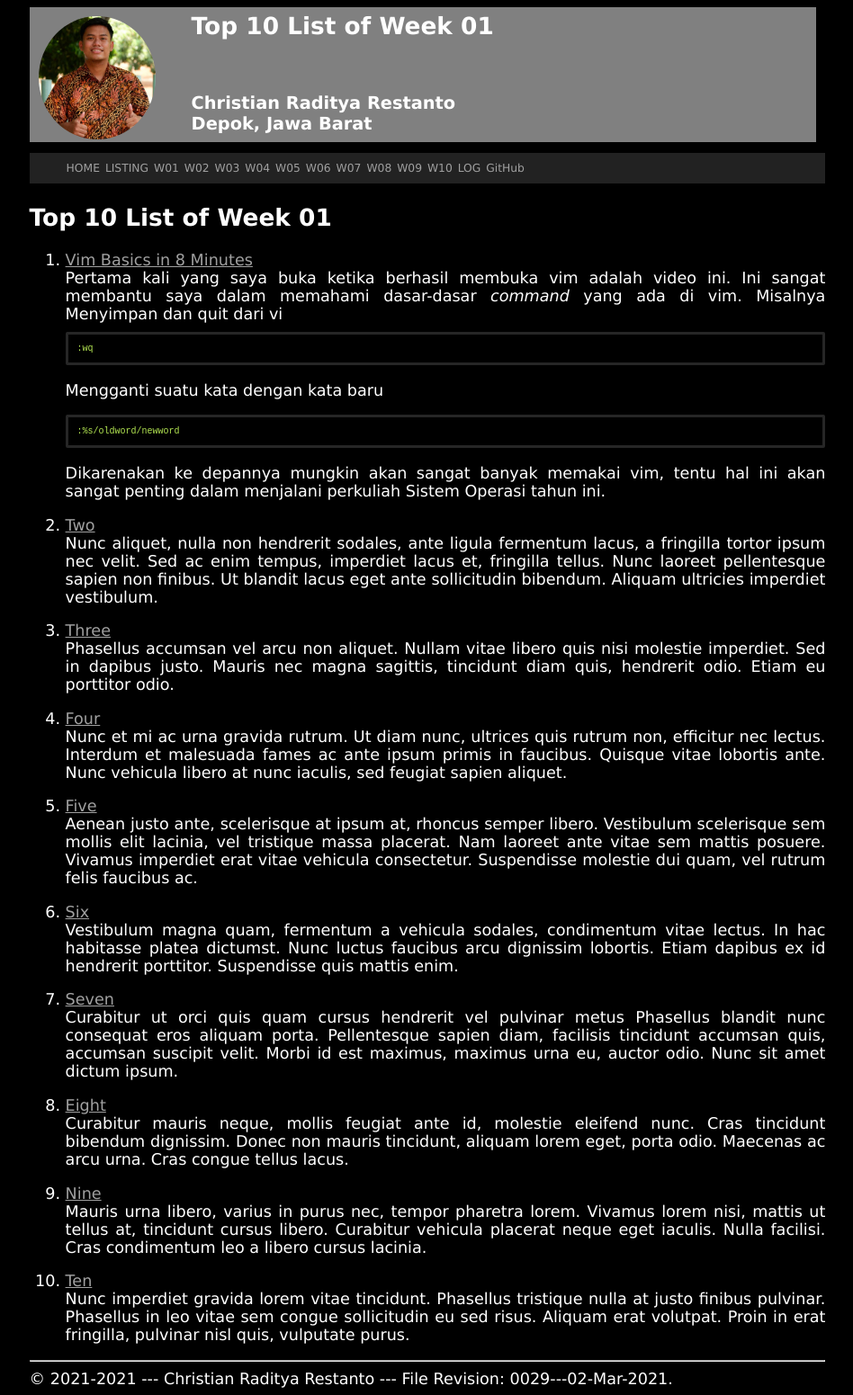
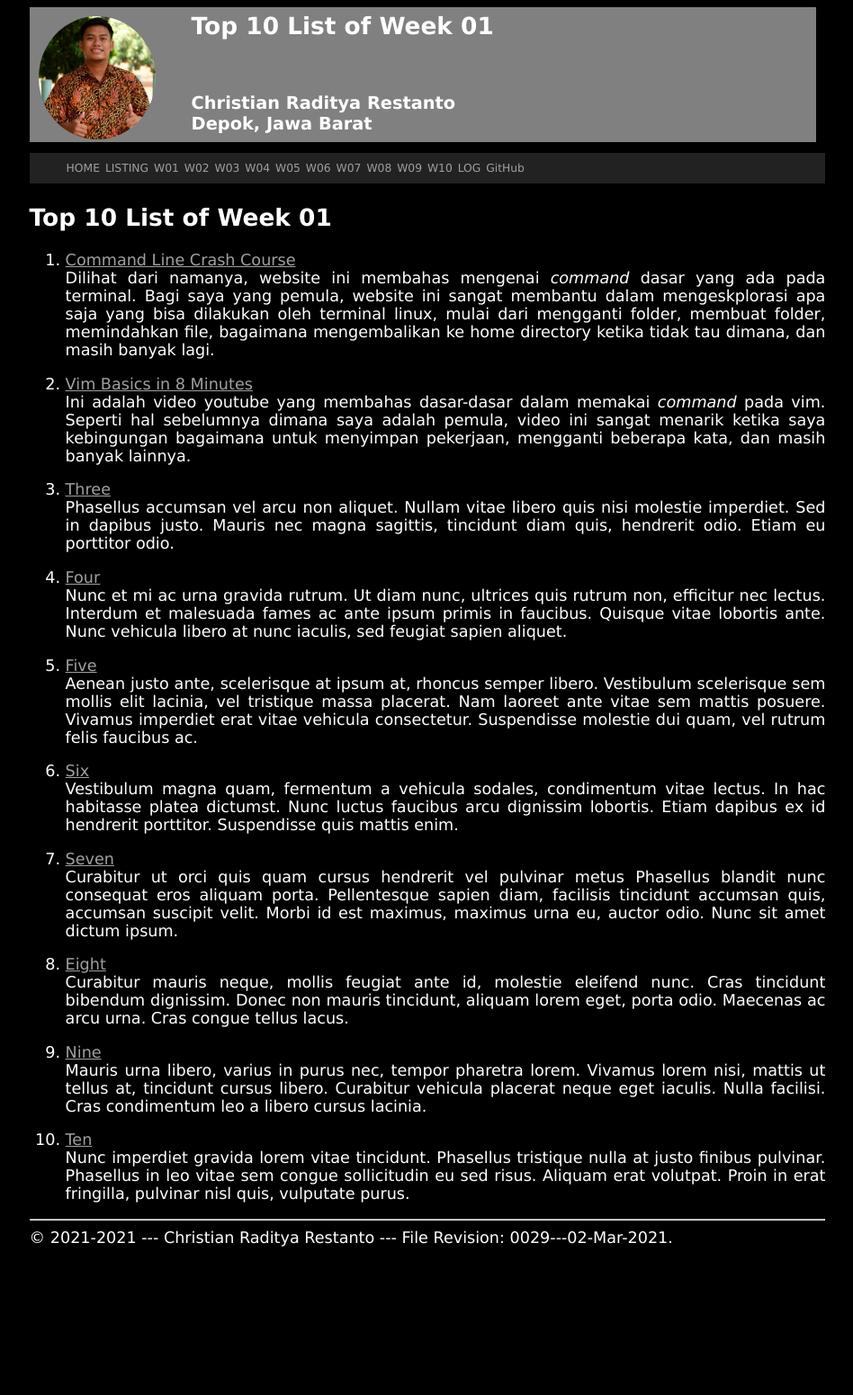
Before and after one commit to radityarestan/os211, a Jekyll site: the page built from w01.md, in a window 1280 px wide. Shown: the whole page at 90% size, without its empty margins (165-1113 px from the left). Built offline with Jekyll 4.4.1, drawn with Linux system fonts in a browser that asks for light colours; our own code applies the rules of GitHub Pages for plain Markdown files; after the commit the page ends 1394 px from its top, so only the background shows below that.

Commit message:
Adding Source

````diff
--- a/w01.md
+++ b/w01.md
@@ -5,25 +5,11 @@ permalink: /W01/
 
 # Top 10 List of Week 01
 
-1. [Vim Basics in 8 Minutes](https://www.youtube.com/watch?v=ggSyF1SVFr4)<br>
-Pertama kali yang saya buka ketika berhasil membuka vim adalah video ini. Ini sangat membantu saya dalam memahami dasar-dasar *command* yang ada di vim. Misalnya
-Menyimpan dan quit dari vi
-```sh
-:wq
-```
-Mengganti suatu kata dengan kata baru
-```sh
-:%s/oldword/newword
-```
-Dikarenakan ke depannya mungkin akan sangat banyak memakai vim, tentu hal ini akan sangat penting dalam menjalani perkuliah Sistem Operasi tahun ini.
+1. [Command Line Crash Course](https://learnpythonthehardway.org/book/appendixa.html)<br>
+Dilihat dari namanya, website ini membahas mengenai *command* dasar yang ada pada terminal. Bagi saya yang pemula, website ini sangat membantu dalam mengeskplorasi apa saja yang bisa dilakukan oleh terminal linux, mulai dari mengganti folder, membuat folder, memindahkan file, bagaimana mengembalikan ke home directory ketika tidak tau dimana, dan masih banyak lagi.
 
-
-2. [Two](https://en.wikipedia.org/wiki/2)<br>
-Nunc aliquet, nulla non hendrerit sodales, ante ligula fermentum lacus, a fringilla tortor ipsum nec velit.
-Sed ac enim tempus, imperdiet lacus et, fringilla tellus.
-Nunc laoreet pellentesque sapien non finibus.
-Ut blandit lacus eget ante sollicitudin bibendum.
-Aliquam ultricies imperdiet vestibulum.
+2. [Vim Basics in 8 Minutes](https://www.youtube.com/watch?v=ggSyF1SVFr4)<br>
+Ini adalah video youtube yang membahas dasar-dasar dalam memakai *command* pada vim. Seperti hal sebelumnya dimana saya adalah pemula, video ini sangat menarik ketika saya kebingungan bagaimana untuk menyimpan pekerjaan, mengganti beberapa kata, dan masih banyak lainnya.
 
 3. [Three](https://en.wikipedia.org/wiki/3)<br>
 Phasellus accumsan vel arcu non aliquet.
````
